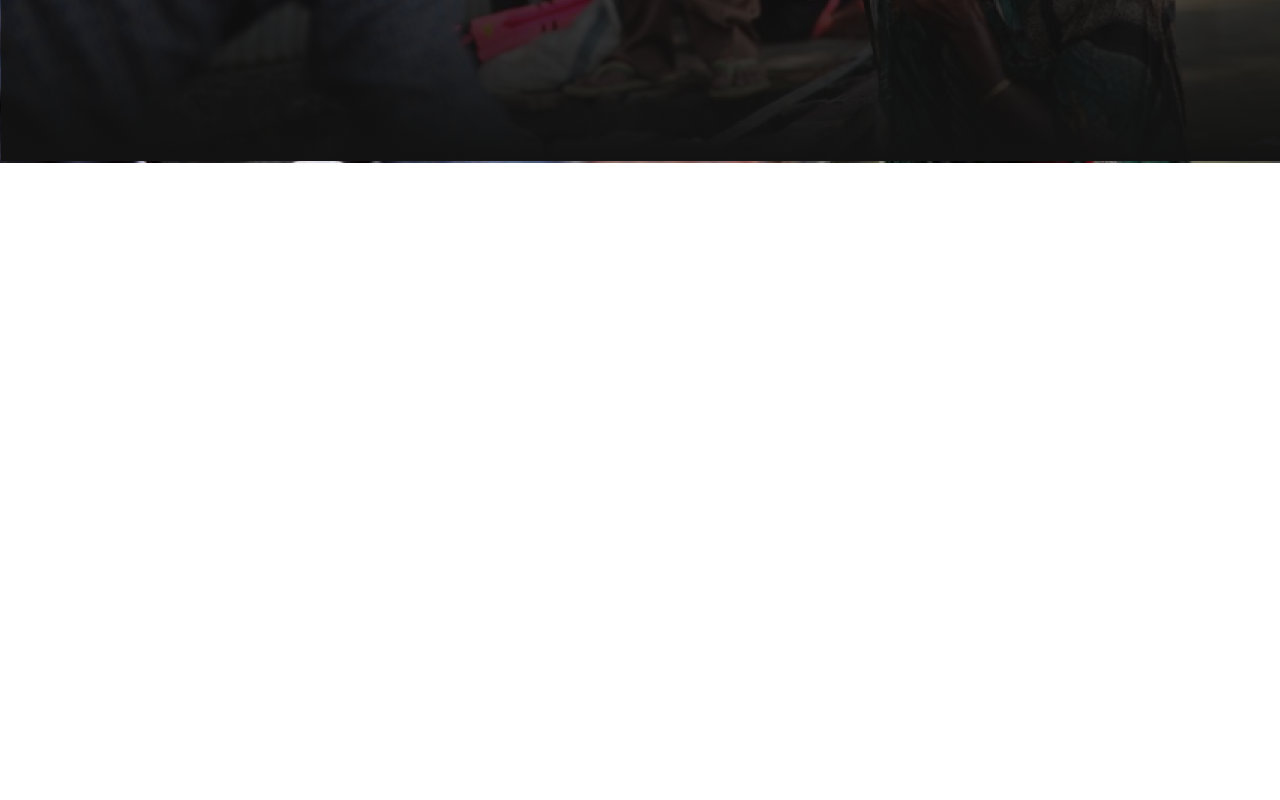
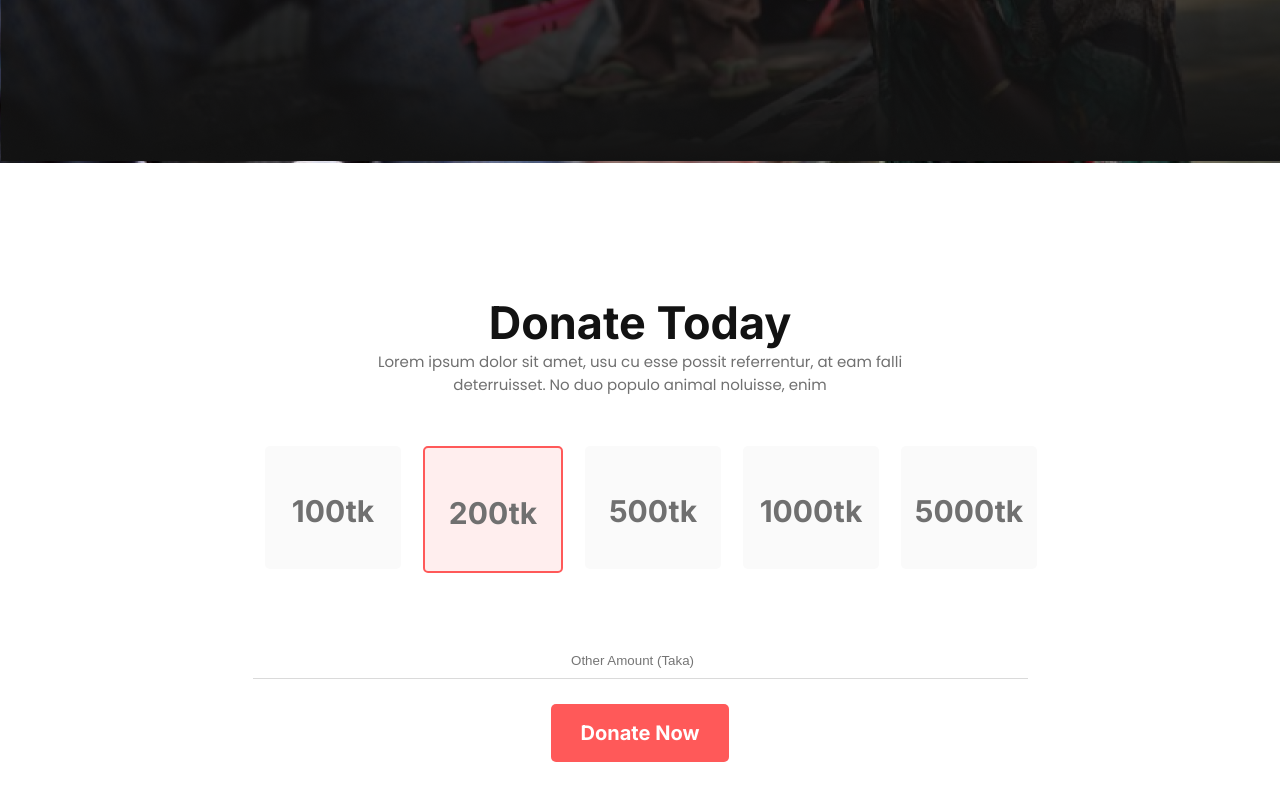
Before and after one commit to Ashik-Programmer/dontate-today, a plain HTML site: page index.html in a window 1280 px wide. Shown: the part 506-1306 px from the top of the page. Before the commit the page ends 800 px from the top, so only its background shows below. Drawn offline with Linux system fonts and the light colour scheme.

Commit message:
donate today part complect

```diff
--- a/index.html
+++ b/index.html
@@ -17,11 +17,39 @@
         <div class="header">
             <h2>Let’s Help Those Who Are</h2>
             <h2>More In Need</h2>
-            <p>Lorem ipsum dolor sit amet, usu cu esse possit referrentur, at eam falli deterruisset. No duo populo
+            <p>Lorem ipsum dolor sit amet, usu cu esse possit referrentur, at eam falli<br> deterruisset. No duo populo
                 animal noluisse, enim</p>
             <a class="link-button" href="">Donate Now</a>
         </div>
     </section>
+    <section class="donate-today container">
+        <h2>Donate Today</h2>
+        <p>Lorem ipsum dolor sit amet, usu cu esse possit referrentur, at eam falli<br> deterruisset. No duo populo
+            animal
+            noluisse, enim</p>
+        <div class="donate-price">
+            <div class="price">
+                <h3>100tk</h3>
+            </div>
+            <div class="price active">
+                <h3>200tk</h3>
+            </div>
+            <div class="price">
+                <h3>500tk</h3>
+            </div>
+            <div class="price">
+                <h3>1000tk</h3>
+            </div>
+            <div class="price">
+                <h3>5000tk</h3>
+            </div>
+        </div>
+        <form class="donate-form">
+            <input type="number" placeholder="Other Amount (Taka)">
+            <br>
+            <button class="link-button">Donate Now</button>
+        </form>
+    </section>
 </body>
 
 </html>
--- a/style.css
+++ b/style.css
@@ -9,6 +9,15 @@
  */
 body {
     font-family: 'Poppins', sans-serif;
+}
+
+section {
+    margin-bottom: 130px;
+}
+
+.container {
+    margin-left: 5%;
+    margin-right: 5%;
 }
 
 
@@ -34,7 +43,7 @@ body {
 
 .header p {
     font-weight: 400;
-    font-size: 18px;
+    font-size: 15px;
     line-height: 28px;
     text-align: center;
     margin-bottom: 50px;
@@ -43,10 +52,75 @@ body {
 .link-button {
     background: #FF5959;
     border-radius: 5px;
-    padding: 20px 40px;
+    padding: 17px 30px;
     font-family: 'Inter';
     font-weight: 600;
     font-size: 20px;
     text-decoration: none;
     color: #FFFFFF;
 }
+
+.donate-today {
+    text-align: center;
+}
+
+.donate-today h2 {
+    font-size: 45px;
+    font-family: 'Inter';
+    color: #121212;
+}
+
+.donate-today p {
+    font-size: 15px;
+    color: #707070;
+}
+
+.donate-price {
+    display: flex;
+    justify-content: center;
+    margin: 50px 0;
+}
+
+.price {
+    margin-left: 22px;
+    width: 136px;
+    height: 123px;
+    background: #FAFAFA;
+    border-radius: 5px;
+    line-height: 130px;
+}
+
+.price h3 {
+    font-size: 30px;
+    color: #707070;
+    font-family: 'Inter';
+}
+
+.active {
+    background: #FFEEEE;
+    border: 2px solid #FF5959;
+}
+
+.donate-form input {
+    width: 775px;
+    border-bottom: 1px solid #DADADA;
+    border-top: none;
+    border-left: none;
+    border-right: none;
+    outline: none;
+    text-align: center;
+    padding-bottom: 10px;
+    ;
+    margin-top: 30px;
+}
+
+.donate-form input ::placeholder {
+    color: #DADADA;
+    ;
+}
+
+.donate-form button {
+    outline: none;
+    border: none;
+    margin-top: 25px;
+}
```
